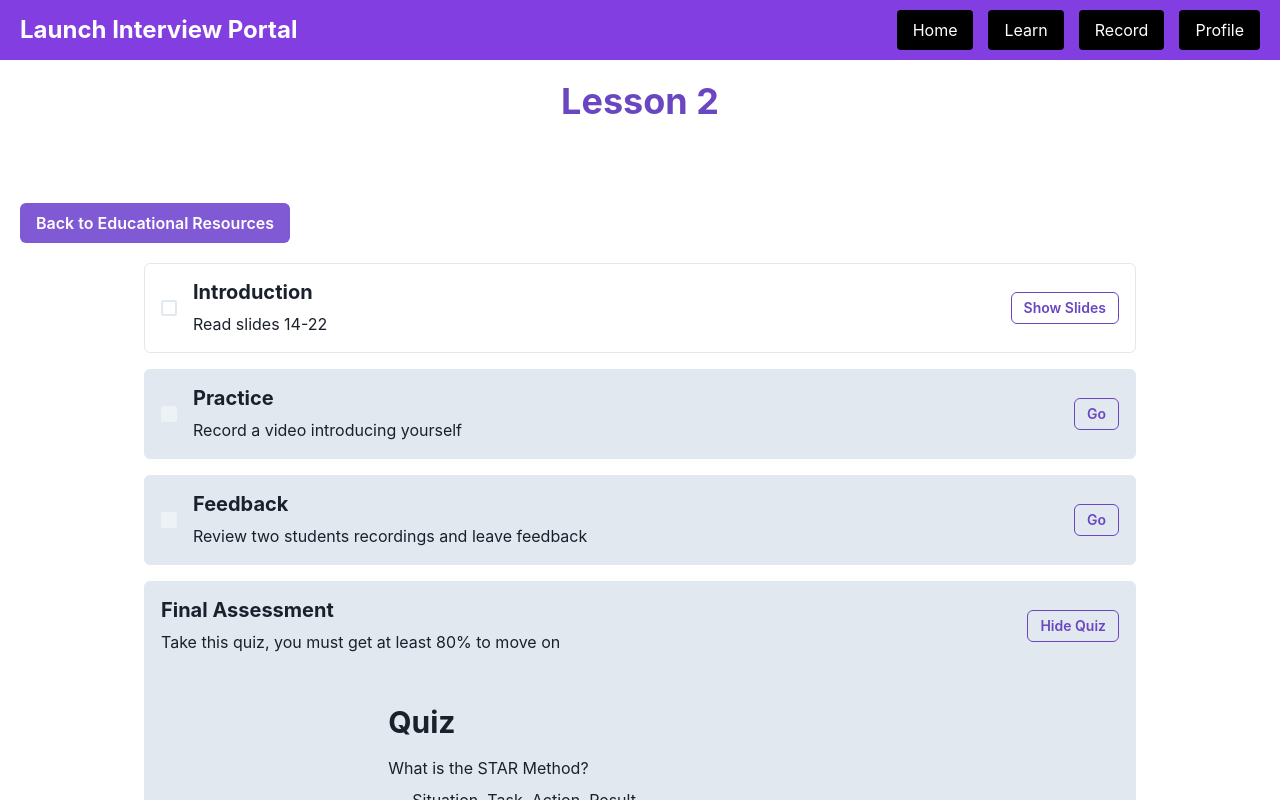
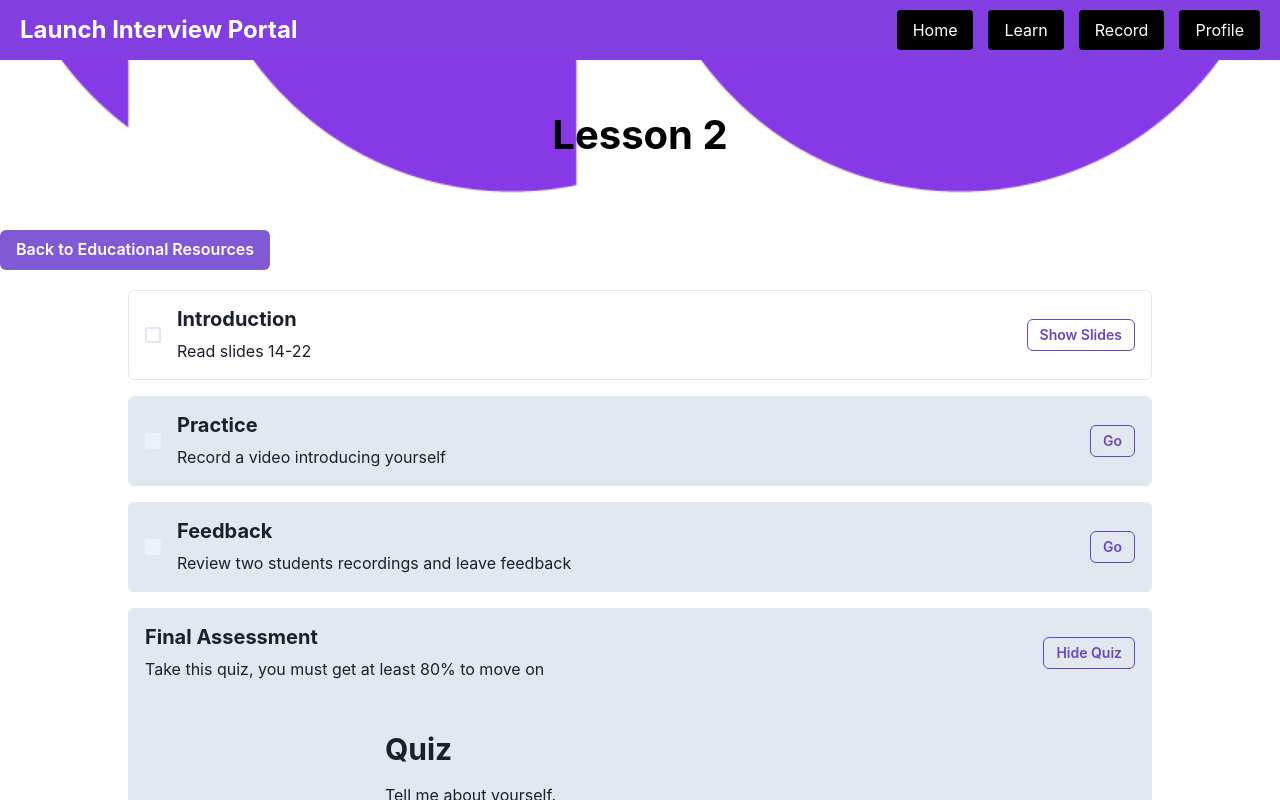
Before and after one commit to keningzhao99/Interview-Portal, a React (Vite) app in the folder frontend/: page /educational-resources/1 in a window 1280 px wide. Both pictures are taken after a click on the button "Take Quiz". Shown: the top 800 px of the page. Built offline with nearby package versions, Linux system fonts and the light colour scheme.

Commit message:
fixed up some code and made design changes

```diff
--- a/frontend/src/components/Quiz.jsx
+++ b/frontend/src/components/Quiz.jsx
@@ -1,35 +1,90 @@
 import React, { useState } from 'react';
-import { Box, Button, Radio, RadioGroup, VStack, Heading, Text } from '@chakra-ui/react';
+import { Box, Button, Radio, RadioGroup, VStack, Heading, Text, Input } from '@chakra-ui/react';
 
-const quizQuestions = [
+// Quiz data for each lesson
+const quizData = {
+  0: [
     {
+      type: "multiple-choice",
       question: "What is the STAR Method?",
       options: ["Situation, Task, Action, Result", "Situation, Task, Analysis, Result", "Situation, Theory, Action, Result"],
       answer: "Situation, Task, Action, Result",
     },
     {
+      type: "multiple-choice",
       question: "Why is the STAR Method useful?",
       options: ["It helps structure your answers", "It confuses the interviewer", "It is a random method"],
       answer: "It helps structure your answers",
     },
     {
+      type: "multiple-choice",
       question: "What should you focus on in the 'Action' part of the STAR Method?",
       options: ["The task assigned", "The steps you took", "The result achieved"],
       answer: "The steps you took",
     },
     {
+      type: "multiple-choice",
       question: "In the STAR Method, 'Result' refers to?",
       options: ["The context of the task", "The outcome of your actions", "The actions you took"],
       answer: "The outcome of your actions",
     },
     {
-    question: "Which part of STAR outlines the background?",
-    options: ["Situation", "Action", "Result"],
-    answer: "Situation",
+      type: "short-answer",
+      question: "Describe a situation where you used the STAR Method.",
     },
-];
+  ],
+  1: [
+    {
+      type: "short-answer",
+      question: "Tell me about yourself.",
+    },
+    {
+      type: "short-answer",
+      question: "What are your strengths and weaknesses?",
+    },
+    {
+      type: "multiple-choice",
+      question: "Which of these is important when describing your past experience?",
+      options: ["Relevance to the job", "Mentioning unrelated hobbies", "Exaggerating achievements"],
+      answer: "Relevance to the job",
+    },
+  ],
+  2: [
+    {
+      type: "short-answer",
+      question: "Why are you interested in this role?",
+    },
+    {
+      type: "short-answer",
+      question: "Why do you want to work for this company?",
+    },
+    {
+      type: "multiple-choice",
+      question: "What should you focus on when answering 'Why this company?'",
+      options: ["Company's mission and values", "Company's location", "Company's logo"],
+      answer: "Company's mission and values",
+    },
+  ],
+  3: [
+    {
+      type: "short-answer",
+      question: "Tell me about your experience with a relevant skill.",
+    },
+    {
+      type: "short-answer",
+      question: "Describe a challenging project you've worked on.",
+    },
+    {
+      type: "multiple-choice",
+      question: "What's the best way to discuss your experience?",
+      options: ["Highlight relevant skills", "Focus on your first job", "Discuss only your education"],
+      answer: "Highlight relevant skills",
+    },
+  ],
+};
 
-const Quiz = ({ onComplete }) => {
+const Quiz = ({ lessonId, onComplete }) => {
+  const quizQuestions = quizData[lessonId];
   const [answers, setAnswers] = useState(Array(quizQuestions.length).fill(''));
   const [submitted, setSubmitted] = useState(false);
   const [score, setScore] = useState(0);
@@ -42,11 +97,17 @@ const Quiz = ({ onComplete }) => {
 
   const handleSubmit = () => {
     const correctAnswers = quizQuestions.reduce((acc, question, index) => {
-      return question.answer === answers[index] ? acc + 1 : acc;
+      if (question.type === "multiple-choice" && question.answer === answers[index]) {
+        return acc + 1;
+      }
+      return acc;
     }, 0);
-    const score = (correctAnswers / quizQuestions.length) * 100;
+
+    const totalMultipleChoiceQuestions = quizQuestions.filter(q => q.type === "multiple-choice").length;
+    const score = (correctAnswers / totalMultipleChoiceQuestions) * 100;
     setScore(score);
     setSubmitted(true);
+
     if (score >= 80) {
       onComplete(true); // Notify parent that the quiz is passed
     }
@@ -64,6 +125,7 @@ const Quiz = ({ onComplete }) => {
       {quizQuestions.map((question, index) => (
         <Box key={index} mb={4}>
           <Text mb={2}>{question.question}</Text>
+          {question.type === "multiple-choice" ? (
             <RadioGroup onChange={(value) => handleChange(value, index)} value={answers[index]}>
               <VStack align="flex-start">
                 {question.options.map((option, idx) => (
@@ -71,6 +133,13 @@ const Quiz = ({ onComplete }) => {
                 ))}
               </VStack>
             </RadioGroup>
+          ) : (
+            <Input
+              placeholder="Your answer"
+              value={answers[index]}
+              onChange={(e) => handleChange(e.target.value, index)}
+            />
+          )}
         </Box>
       ))}
       <Button colorScheme="purple" onClick={handleSubmit} isDisabled={submitted}>
@@ -78,9 +147,11 @@ const Quiz = ({ onComplete }) => {
       </Button>
       {submitted && (
         <Box mt={4}>
-          <Text color={score >= 80 ? 'green.500' : 'red.500'}>
-            {score >= 80 ? 'You passed!' : 'You failed. Please try again.'}
-          </Text>
+          {score >= 80 ? (
+            <Text color="green.500">You passed!</Text>
+          ) : (
+            <Text color="red.500">You failed. Please try again.</Text>
+          )}
           {score < 80 && (
             <Button mt={2} colorScheme="blue" onClick={handleRestart}>
               Restart Quiz
--- a/frontend/src/routes/EduactionalResources.jsx
+++ b/frontend/src/routes/EduactionalResources.jsx
@@ -3,11 +3,7 @@ import { Box, Heading, VStack, Flex, Progress, Text } from '@chakra-ui/react';
 import { useNavigate, useLocation } from 'react-router-dom';
 import { useToast } from '@chakra-ui/react';
 import { lessons } from '../components/lessonData';
-
-const getInitialProgress = () => {
-  const savedProgress = localStorage.getItem('lessonProgress');
-  return savedProgress ? JSON.parse(savedProgress) : lessons.map(lesson => lesson.tasks.map(() => false));
-};
+import '../styles/EducationalResources.css';  // Import the CSS file
 
 export const EducationalResources = () => {
   const [completedLessons, setCompletedLessons] = useState(getInitialProgress);
@@ -47,8 +43,14 @@ export const EducationalResources = () => {
 
   return (
     <Box>
+      {/* Banner Section */}
+      <Box className="banner">
+        <Box className="banner-content">
+          <Heading as="h2">Interview Preparation</Heading>
+        </Box>
+      </Box>
+
       <Box p={5}>
-        <Heading as="h2" size="xl" mb={5} textAlign="center">Interview Preparation</Heading>
         <Flex direction="column" align="center" justify="center" w="100%">
           <VStack spacing={4} w="80%">
             {lessons.map((lesson, index) => {
@@ -101,3 +103,8 @@ export const EducationalResources = () => {
     </Box>
   );
 };
+
+const getInitialProgress = () => {
+  const savedProgress = localStorage.getItem('lessonProgress');
+  return savedProgress ? JSON.parse(savedProgress) : lessons.map(lesson => lesson.tasks.map(() => false));
+};
--- a/frontend/src/routes/LessonDetail.jsx
+++ b/frontend/src/routes/LessonDetail.jsx
@@ -3,6 +3,7 @@ import { Box, Heading, VStack, Button, Text, Flex, Checkbox, Collapse } from '@c
 import { useParams, useNavigate, useLocation } from 'react-router-dom';
 import { lessons } from '../components/lessonData';
 import Quiz from '../components/Quiz';
+import '../styles/LessonDetail.css';  // Import the CSS file
 
 export const LessonDetail = () => {
   const { lessonId } = useParams();
@@ -75,11 +76,14 @@ export const LessonDetail = () => {
 
   return (
     <Box>
-      <Box p={5}>
-        <Heading as="h1" size="xl" mb={20} textAlign="center" color="purple.600">
-          {lessons[lessonId].title}
-        </Heading>
-        <Button colorScheme="purple" mb={5} onClick={() => navigate('/educational-resources')}>
+      {/* Banner Section */}
+      <Box className="banner">
+        <Box className="banner-content">
+          <Heading as="h1">{lessons[lessonId].title}</Heading>
+        </Box>
+      </Box>
+
+      <Button colorScheme="purple" mt={5} mb={5} onClick={() => navigate('/educational-resources')}>
         Back to Educational Resources
       </Button>
       <VStack spacing={4} w="80%" mx="auto">
@@ -142,17 +146,14 @@ export const LessonDetail = () => {
             {showQuiz && task.action.type === 'quiz' && (
               <Collapse in={showQuiz} animateOpacity>
                 <Box mt={4} w="100%" p={4} borderWidth={1} borderRadius="md">
-                    <Quiz onComplete={(success) => setQuizCompleted(success)} />
+                  <Quiz lessonId={lessonId} onComplete={(success) => setQuizCompleted(success)} />
                 </Box>
               </Collapse>
             )}
           </Flex>
         ))}
       </VStack>
-        <Button colorScheme="red" mt={5} onClick={revertProgress}>
-          Revert Progress
-        </Button>
-      </Box>
+
     </Box>
   );
 };
--- /dev/null
+++ b/frontend/src/styles/EducationalResources.css
@@ -0,0 +1,26 @@
+/* EducationalResources.css */
+.banner {
+    position: relative;
+    width: 100%;
+    height: 150px;
+    background-image: url('../assets/forge-stacked-primary.png');
+    background-size: contain;
+    background-position: center;
+    background-repeat: no-repeat;
+  }
+
+  .banner-content {
+    position: absolute;
+    top: 50%;
+    left: 50%;
+    transform: translate(-50%, -50%);
+    color: white;
+    text-align: center;
+  }
+
+  .banner-content h2 {
+    color: #2D3748; /* Darker text for visibility */
+    font-size: 2.5rem;
+    margin: 0;
+    filter: none; /* Ensures the text is not blurred */
+  }
--- /dev/null
+++ b/frontend/src/styles/LessonDetail.css
@@ -0,0 +1,25 @@
+/* LessonDetail.css */
+.banner {
+    position: relative;
+    width: 100%;
+    height: 150px; /* Adjust the height as needed */
+    background-image: url('../assets/forge-stacked-primary.png');
+    background-size: cover; /* Ensures the image covers the entire banner */
+    background-position: center;
+    background-repeat: no-repeat;
+  }
+
+  .banner-content {
+    position: absolute;
+    top: 50%;
+    left: 50%;
+    transform: translate(-50%, -50%);
+    color: white;
+    text-align: center;
+  }
+
+  .banner-content h1 {
+    color: #000000; /* Match the purple color used in Chakra UI */
+    font-size: 2.5rem;
+    margin: 0;
+  }
```
Also changed, not shown: 2 other files (tests, documents, lock files or other folders). Lines whose indentation alone changed are shown as unchanged.
